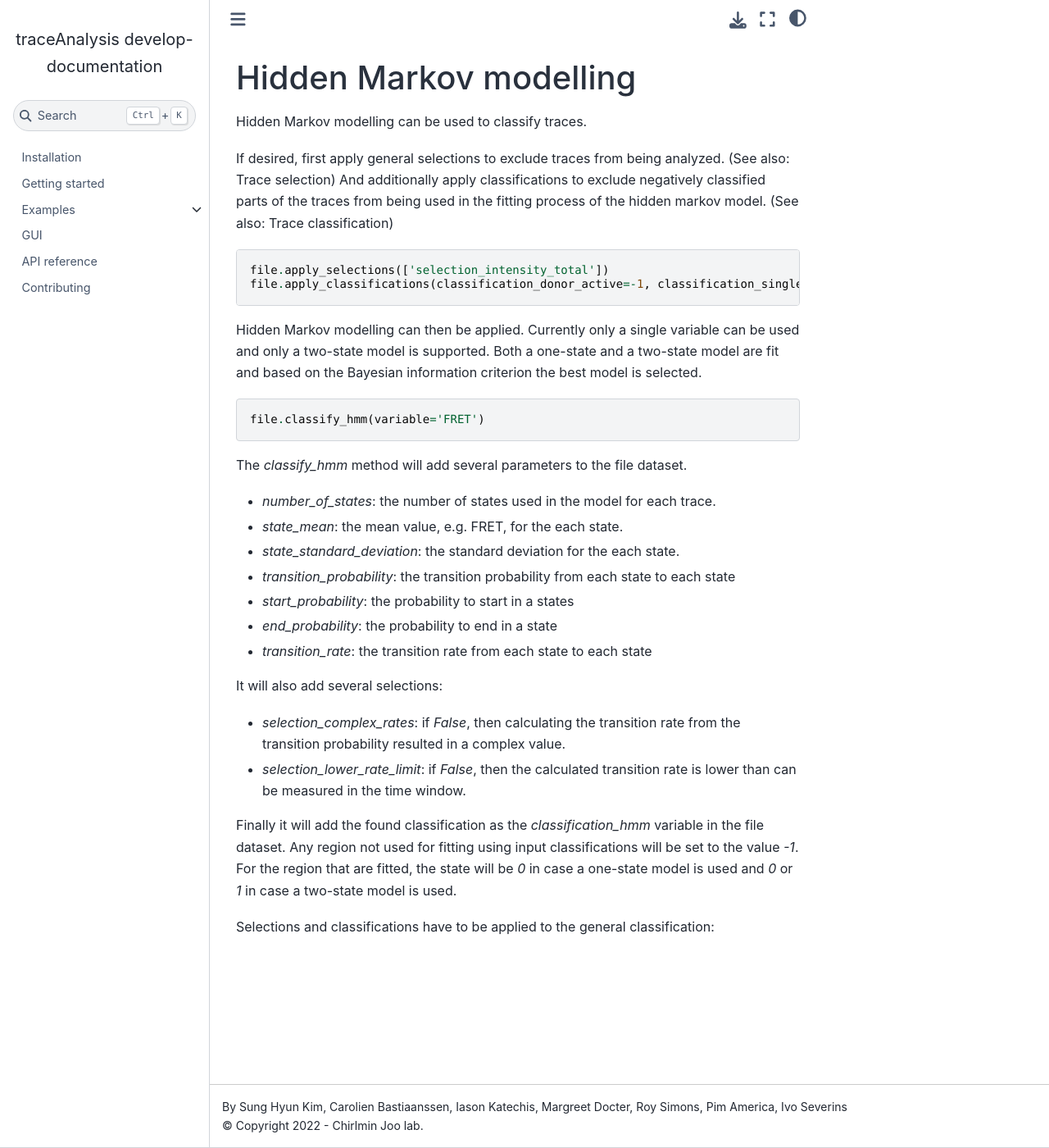
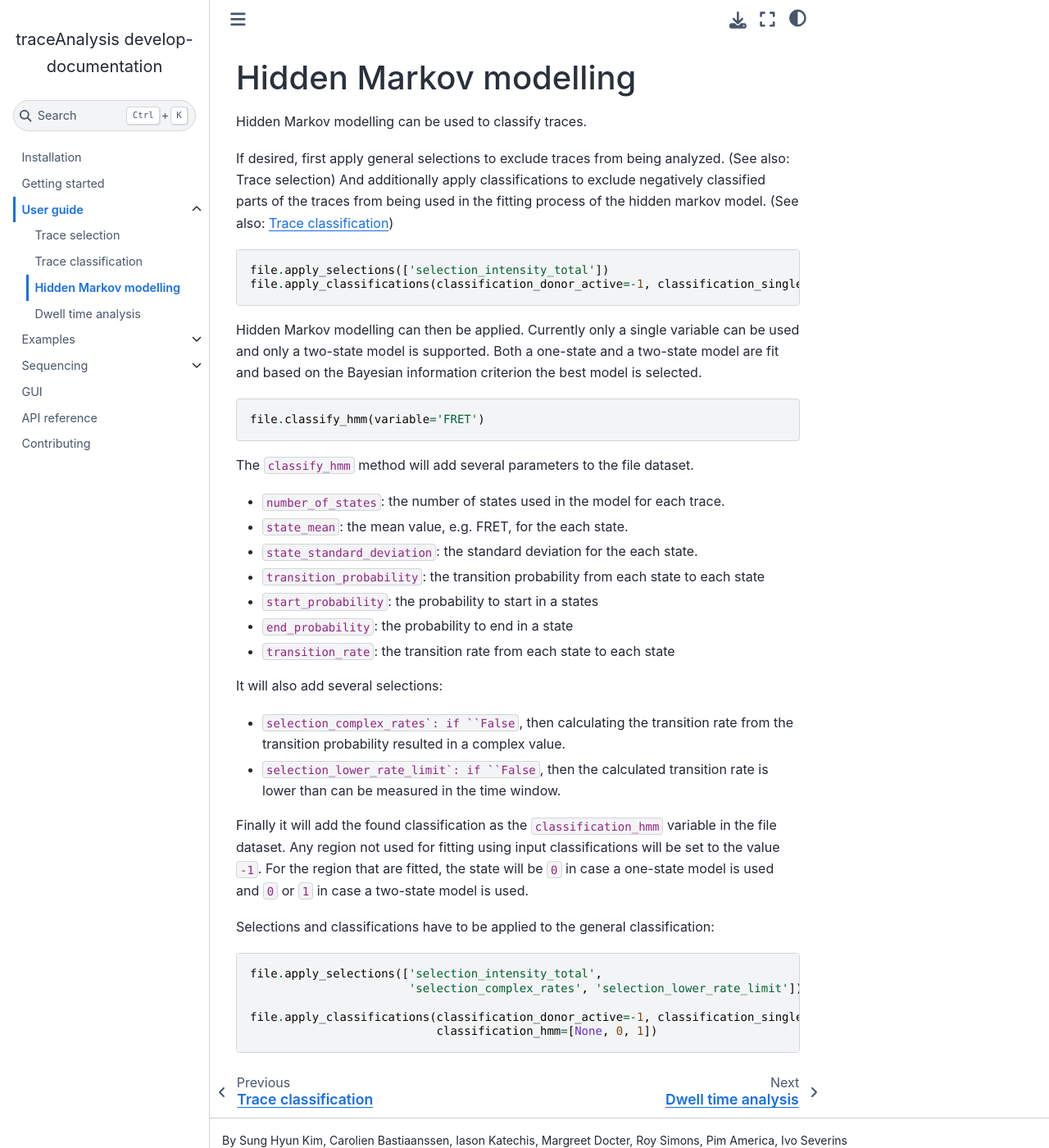
Before and after one commit to jacobkers/papylio_kers, a Sphinx documentation site: the page built from docs/user_guide/hidden_markov_modelling.rst, in a window 1280 px wide and 1400 px high. Shown: the whole window at 82% size. Built offline with Sphinx 7.4.7 and the Sphinx Book theme 1.1.4, drawn with Linux system fonts in a browser that asks for light colours.

Commit message:
Small update documentation

```diff
--- a/docs/index.rst
+++ b/docs/index.rst
@@ -27,7 +27,9 @@ Getting started
 
    Installation
    Getting started
+   User guide <user_guide/index>
    Examples <examples/index>
+   Sequencing <sequencing/index>
    GUI
    API reference
    Contributing
--- a/docs/sequencing/linking_imaging_and_sequencing_data.rst
+++ b/docs/sequencing/linking_imaging_and_sequencing_data.rst
@@ -20,7 +20,7 @@ There are no changes here compared to a regular single-molecule analysis (See: :
 
 2. Generate tile mappings
 --------------------------
-Import the sam file with all sequences aligned to your reference sequence(s) (See: :doc:`/examples/sequence_alignment` on how to generate the sam file) as shown below. With ``sequence_subset``
+Import the sam file with all sequences aligned to your reference sequence(s) (See: :doc:`/sequencing/sequence_alignment` on how to generate the sam file) as shown below. With ``sequence_subset``
 you can indicate the indices of the nucleotides of interest.
 
 .. code-block:: python
--- a/docs/user_guide/hidden_markov_modelling.rst
+++ b/docs/user_guide/hidden_markov_modelling.rst
@@ -5,7 +5,7 @@ Hidden Markov modelling can be used to classify traces.
 
 If desired, first apply general selections to exclude traces from being analyzed. (See also: Trace selection)
 And additionally apply classifications to exclude negatively classified parts of the traces
-from being used in the fitting process of the hidden markov model. (See also: Trace classification)
+from being used in the fitting process of the hidden markov model. (See also: :doc:`/user_guide/trace_classification`)
 
 .. code-block::
 
@@ -20,29 +20,30 @@ Both a one-state and a two-state model are fit and based on the Bayesian informa
 
     file.classify_hmm(variable='FRET')
 
-The `classify_hmm` method will add several parameters to the file dataset.
+The ``classify_hmm`` method will add several parameters to the file dataset.
 
-* `number_of_states`: the number of states used in the model for each trace.
-* `state_mean`: the mean value, e.g. FRET, for the each state.
-* `state_standard_deviation`: the standard deviation for the each state.
-* `transition_probability`: the transition probability from each state to each state
-* `start_probability`: the probability to start in a states
-* `end_probability`: the probability to end in a state
-* `transition_rate`: the transition rate from each state to each state
+* ``number_of_states``: the number of states used in the model for each trace.
+* ``state_mean``: the mean value, e.g. FRET, for the each state.
+* ``state_standard_deviation``: the standard deviation for the each state.
+* ``transition_probability``: the transition probability from each state to each state
+* ``start_probability``: the probability to start in a states
+* ``end_probability``: the probability to end in a state
+* ``transition_rate``: the transition rate from each state to each state
 
 It will also add several selections:
 
-* `selection_complex_rates`: if `False`, then calculating the transition rate from the transition probability resulted in a complex value.
-* `selection_lower_rate_limit`: if `False`, then the calculated transition rate is lower than can be measured in the time window.
+* ``selection_complex_rates`: if ``False``, then calculating the transition rate from the transition probability resulted in a complex value.
+* ``selection_lower_rate_limit`: if ``False``, then the calculated transition rate is lower than can be measured in the time window.
 
-Finally it will add the found classification as the `classification_hmm` variable in the file dataset.
-Any region not used for fitting using input classifications will be set to the value `-1`.
-For the region that are fitted, the state will be `0` in case a one-state model is used and
-`0` or `1` in case a two-state model is used.
+Finally it will add the found classification as the ``classification_hmm`` variable in the file dataset.
+Any region not used for fitting using input classifications will be set to the value ``-1``.
+For the region that are fitted, the state will be ``0`` in case a one-state model is used and
+``0`` or ``1`` in case a two-state model is used.
 
 Selections and classifications have to be applied to the general classification:
 
 .. code-block::
+
     file.apply_selections(['selection_intensity_total',
                            'selection_complex_rates', 'selection_lower_rate_limit'])
 
```
Also changed, not shown: docs/user_guide/dwell_time_analysis.rst (+14 -14 lines), docs/user_guide/trace_classification.rst (+14 -14 lines), docs/user_guide/trace_selection.rst (+4 -4 lines).
